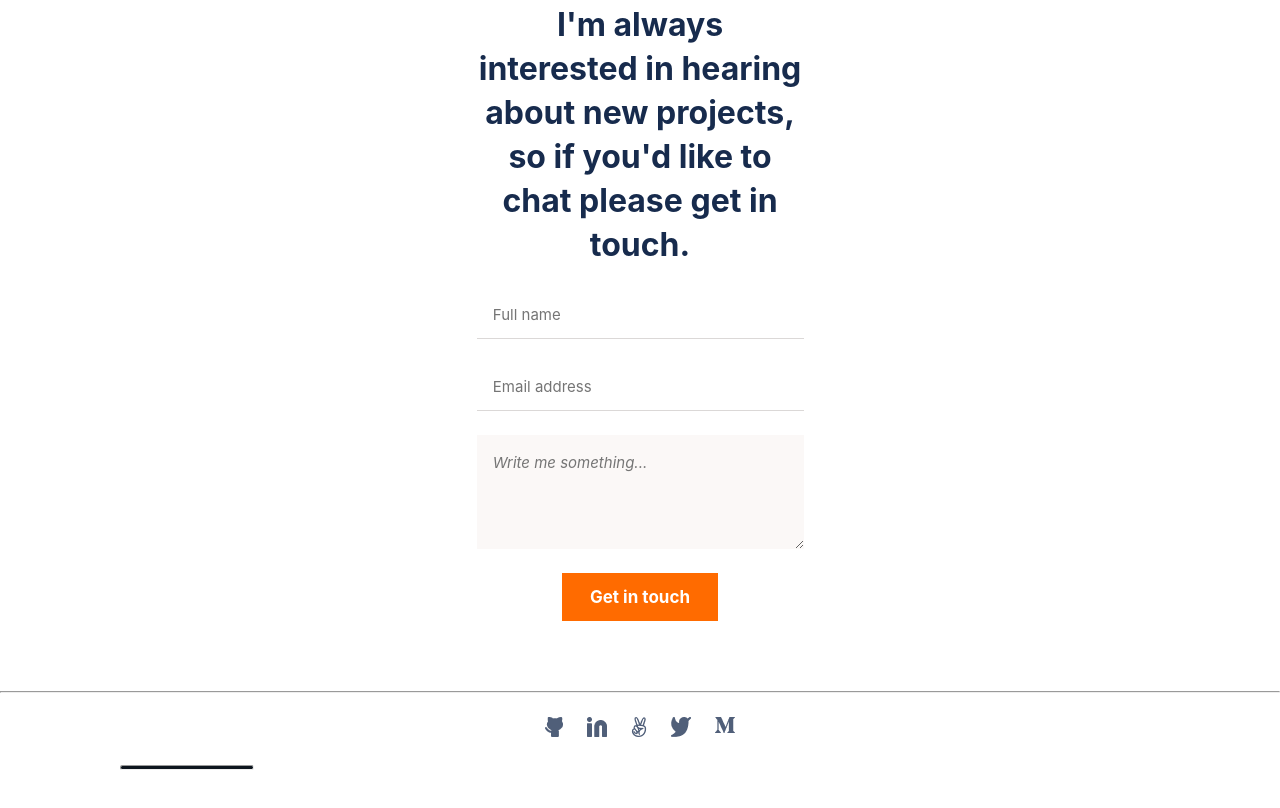
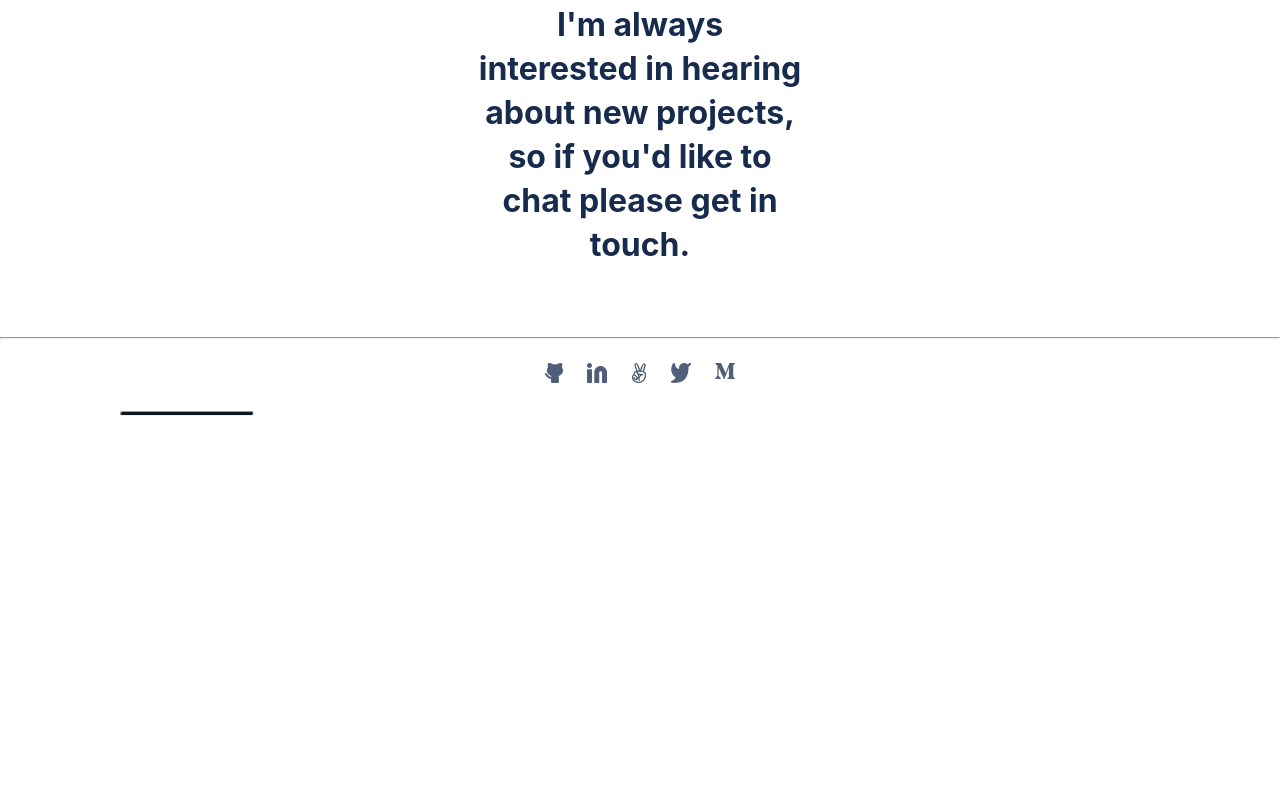
Before and after one commit to maanikandan/Portfolio-mobile, a website: page index.html in a window 1280 px wide. Shown: the part 7285-8093 px from the top of the page. After the commit the page ends 7765 px from the top, so only its background shows below. Drawn offline with Linux system fonts and the light colour scheme.

Commit message:
Remove-contact-form

```diff
--- a/index.html
+++ b/index.html
@@ -223,14 +223,8 @@
         <p>
           I'm always interested in hearing about new projects, so if you'd like to chat please get in touch.
         </p>
+      </div>
 
-        <form class="flex">
-          <input type="text" name="name" placeholder="Full name">
-          <input type="email" name="email" placeholder="Email address">
-          <textarea name="message" placeholder="Write me something..."></textarea>
-          <button>Get in touch</button>
-        </form>
-      </div>
     </section>
 
   </main>
```
